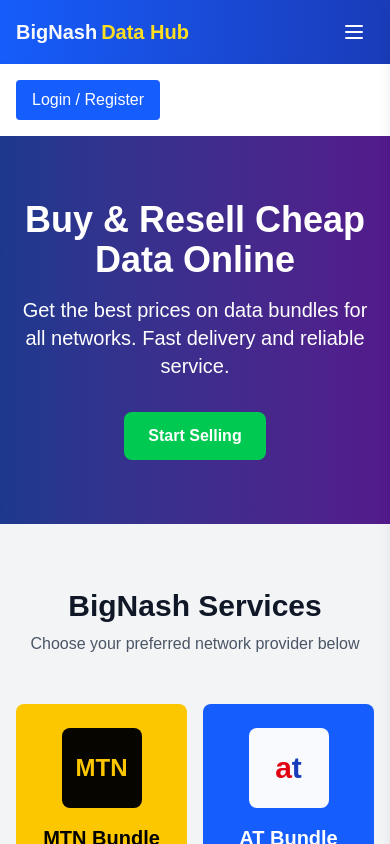
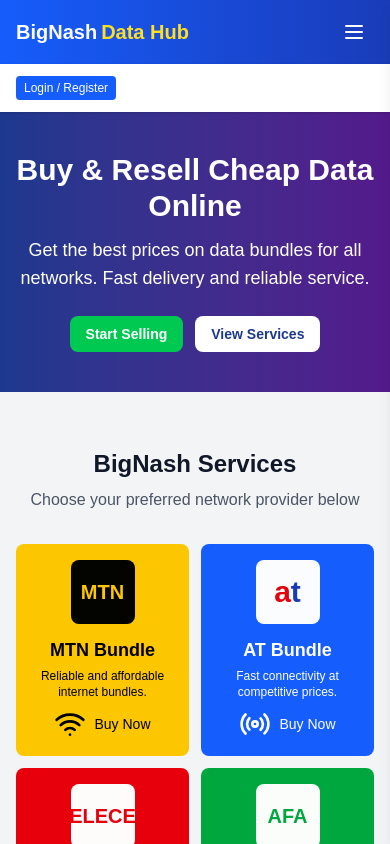
Before and after one commit to danaasamuel2023/Bignsah, a Next.js app in the folder client/dataselling/: page / in a window 390 px wide. Shown: the top 844 px of the page. Built offline with nearby package versions, Linux system fonts and the light colour scheme.

Commit message:
hhhhhhhhhhhh

```diff
--- a/client/dataselling/app/page.js
+++ b/client/dataselling/app/page.js
@@ -65,23 +65,23 @@
   return (
     <div
       onClick={handleClick}
-      className={`${details.containerBg} rounded-lg overflow-hidden cursor-pointer hover:shadow-xl transition-all duration-300 transform hover:scale-105 animate-fadeIn h-full`}
+      className={`${details.containerBg} rounded-lg overflow-hidden cursor-pointer hover:shadow-xl transition-all duration-300 transform hover:scale-105 animate-fadeIn h-full flex flex-col`}
     >
-      <div className="p-6 flex flex-col items-center">
-        <div className={`w-20 h-20 ${details.logoContainerBg} rounded-lg flex items-center justify-center mb-4 animate-pulse`}>
+      <div className="p-4 sm:p-6 flex flex-col items-center flex-grow">
+        <div className={`w-16 h-16 sm:w-20 sm:h-20 ${details.logoContainerBg} rounded-lg flex items-center justify-center mb-3 sm:mb-4 animate-pulse`}>
           {typeof details.logo === 'string' ? (
-            <div className={`text-2xl font-bold ${details.logoTextColor}`}>
+            <div className={`text-xl sm:text-2xl font-bold ${details.logoTextColor}`}>
               {details.logo}
             </div>
           ) : (
             details.logo
           )}
         </div>
-        <div className={`text-xl font-bold ${details.textColor} mb-2`}>{details.name}</div>
-        <p className={`text-center ${details.textColor} mb-3 text-sm`}>{details.description}</p>
-        <div className="flex items-center justify-center mt-2">
+        <div className={`text-lg sm:text-xl font-bold ${details.textColor} mb-1 sm:mb-2 text-center`}>{details.name}</div>
+        <p className={`text-center ${details.textColor} mb-2 sm:mb-3 text-xs sm:text-sm`}>{details.description}</p>
+        <div className="flex items-center justify-center mt-auto">
           {details.icon}
-          <span className={`ml-2 ${details.textColor} font-medium`}>Buy Now</span>
+          <span className={`ml-2 ${details.textColor} font-medium text-sm sm:text-base`}>Buy Now</span>
         </div>
       </div>
     </div>
@@ -96,6 +96,9 @@
   const router = useRouter();
 
   useEffect(() => {
+    // Enable smooth scrolling behavior
+    document.documentElement.style.scrollBehavior = 'smooth';
+
     // Check if user is logged in
     const token = localStorage.getItem("token");
     const userId = localStorage.getItem("userId");
@@ -110,6 +113,11 @@
       // Fetch wallet balance from your API
       fetchWalletBalance(userId, token);
     }
+
+    // Cleanup function to reset scroll behavior when component unmounts
+    return () => {
+      document.documentElement.style.scrollBehavior = '';
+    };
   }, []);
 
   const fetchWalletBalance = async (userId, token) => {
@@ -133,44 +141,50 @@
     router.push('/admin');
   };
 
+  const scrollToServices = (e) => {
+    e.preventDefault();
+    document.getElementById('services-section').scrollIntoView({ behavior: 'smooth' });
+  };
+
   return (
     <div className="min-h-screen bg-gray-100 dark:bg-gray-900 text-gray-900 dark:text-gray-100">
-      <header className="w-full bg-white dark:bg-gray-800 shadow-sm">
-        <div className="container mx-auto p-4 flex justify-between items-center">
-          {/* <h1 className="text-2xl font-bold text-blue-600 dark:text-blue-400">BigNash Data Hub</h1> */}
-          <nav className="flex items-center gap-4">
+      <header className="w-full bg-white dark:bg-gray-800 shadow-sm sticky top-0 z-10">
+        <div className="container mx-auto px-4 py-3 md:p-4 flex flex-wrap justify-between items-center">
+          <nav className="flex items-center gap-2 sm:gap-4 w-full sm:w-auto justify-between">
             {isLoggedIn && (
-              <div className="flex items-center mr-4">
-                <div className="bg-gray-100 dark:bg-gray-700 rounded-lg shadow-sm px-3 py-2">
-                  <span className="text-gray-600 dark:text-gray-300 text-sm">Balance:</span>
+              <div className="flex items-center mr-2 sm:mr-4">
+                <div className="bg-gray-100 dark:bg-gray-700 rounded-lg shadow-sm px-2 sm:px-3 py-1 sm:py-2 text-xs sm:text-sm">
+                  <span className="text-gray-600 dark:text-gray-300">Balance:</span>
                   <span className="text-blue-600 dark:text-blue-400 font-semibold ml-1">GHS {walletBalance.toFixed(2)}</span>
                 </div>
               </div>
             )}
+            <div className="flex gap-2 sm:gap-4">
               {isAdmin && (
                 <button
                   onClick={handleAdminPanel}
-                className="bg-purple-600 hover:bg-purple-700 dark:bg-purple-700 dark:hover:bg-purple-800 text-white px-4 py-2 rounded transition-colors flex items-center"
+                  className="bg-purple-600 hover:bg-purple-700 dark:bg-purple-700 dark:hover:bg-purple-800 text-white px-2 sm:px-4 py-1 sm:py-2 text-xs sm:text-sm rounded transition-colors flex items-center"
                 >
-                <ClipboardList size={18} className="mr-2" />
-                Manage Orders
+                  <ClipboardList size={16} className="mr-1 sm:mr-2" />
+                  <span className="hidden sm:inline">Manage</span> Orders
                 </button>
               )}
               {isLoggedIn ? (
                 <Link
                   href="/deposite"
-                className="bg-green-600 hover:bg-green-700 dark:bg-green-700 dark:hover:bg-green-800 text-white px-4 py-2 rounded transition-colors"
+                  className="bg-green-600 hover:bg-green-700 dark:bg-green-700 dark:hover:bg-green-800 text-white px-2 sm:px-4 py-1 sm:py-2 text-xs sm:text-sm rounded transition-colors"
                 >
                   Deposit
                 </Link>
               ) : (
                 <Link
                   href="/Auth"
-                className="bg-blue-600 hover:bg-blue-700 dark:bg-blue-700 dark:hover:bg-blue-800 text-white px-4 py-2 rounded transition-colors"
+                  className="bg-blue-600 hover:bg-blue-700 dark:bg-blue-700 dark:hover:bg-blue-800 text-white px-2 sm:px-4 py-1 sm:py-2 text-xs sm:text-sm rounded transition-colors"
                 >
                   Login / Register
                 </Link>
               )}
+            </div>
           </nav>
         </div>
       </header>
@@ -178,36 +192,37 @@
       {/* Hero Banner with Image Background */}
       <div className="relative bg-blue-900 text-white">
         <div className="absolute inset-0 bg-gradient-to-r from-blue-900 to-purple-900 opacity-90"></div>
-        <div className="relative container mx-auto px-4 py-16 flex flex-col items-center justify-center text-center">
-          <h1 className="text-4xl md:text-5xl font-bold mb-4 animate-fadeInDown">Buy & Resell Cheap Data Online</h1>
-          <p className="text-xl md:text-2xl mb-8 max-w-2xl animate-fadeInUp">
+        <div className="relative container mx-auto px-4 py-10 md:py-16 flex flex-col items-center justify-center text-center">
+          <h1 className="text-3xl sm:text-4xl md:text-5xl font-bold mb-3 sm:mb-4 animate-fadeInDown">Buy & Resell Cheap Data Online</h1>
+          <p className="text-lg sm:text-xl md:text-2xl mb-6 sm:mb-8 max-w-2xl animate-fadeInUp">
             Get the best prices on data bundles for all networks. Fast delivery and reliable service.
           </p>
-          <div className="flex flex-wrap justify-center gap-4 animate-fadeIn">
+          <div className="flex flex-wrap justify-center gap-3 sm:gap-4 animate-fadeIn">
             <Link
               href="/mtn"
-              className="bg-green-500 hover:bg-green-600 px-6 py-3 rounded-lg font-semibold transition-colors"
+              className="bg-green-500 hover:bg-green-600 px-4 sm:px-6 py-2 sm:py-3 rounded-lg font-semibold transition-colors text-sm sm:text-base"
             >
               Start Selling
             </Link>
-            {/* <Link
-              href="/plans"
-              className="bg-white text-blue-900 hover:bg-gray-100 px-6 py-3 rounded-lg font-semibold transition-colors"
+            <a
+              href="#services-section"
+              onClick={scrollToServices}
+              className="bg-white text-blue-900 hover:bg-gray-100 px-4 sm:px-6 py-2 sm:py-3 rounded-lg font-semibold transition-colors text-sm sm:text-base"
             >
-              View Plans
-            </Link> */}
+              View Services
+            </a>
           </div>
         </div>
       </div>
 
-      <div className="container mx-auto p-4 max-w-6xl">
-        <div className="text-center my-12">
-          <h1 className="text-3xl font-bold mb-2 text-gray-900 dark:text-gray-100">BigNash Services</h1>
+      <div id="services-section" className="container mx-auto px-4 py-6 sm:py-8 max-w-6xl scroll-mt-16">
+        <div className="text-center my-8 sm:my-12">
+          <h1 className="text-2xl sm:text-3xl font-bold mb-2 text-gray-900 dark:text-gray-100">BigNash Services</h1>
           <p className="text-gray-600 dark:text-gray-300">Choose your preferred network provider below</p>
         </div>
 
-        {/* Changed to 2 columns on small screens */}
-        <div className="grid grid-cols-2 md:grid-cols-2 lg:grid-cols-4 gap-4 md:gap-6">
+        {/* Responsive grid - 2 columns on mobile, 4 on larger screens */}
+        <div className="grid grid-cols-2 md:grid-cols-4 gap-3 sm:gap-4 md:gap-6">
           <NetworkProviderCard provider="mtn" />
           <NetworkProviderCard provider="at" />
           <NetworkProviderCard provider="telecel" />
@@ -215,13 +230,13 @@
         </div>
 
         {isLoggedIn && (
-          <section className="mt-12 animate-fadeIn">
-            <div className="bg-white dark:bg-gray-800 shadow-md rounded-lg p-6 text-center">
-              <h3 className="text-xl font-semibold text-green-600 dark:text-green-400">Add Funds to Your Account</h3>
-              <p className="text-gray-600 dark:text-gray-300 mt-2">Deposit money to your wallet for seamless transactions.</p>
+          <section className="mt-8 sm:mt-12 animate-fadeIn">
+            <div className="bg-white dark:bg-gray-800 shadow-md rounded-lg p-4 sm:p-6 text-center">
+              <h3 className="text-lg sm:text-xl font-semibold text-green-600 dark:text-green-400">Add Funds to Your Account</h3>
+              <p className="text-gray-600 dark:text-gray-300 mt-2 text-sm sm:text-base">Deposit money to your wallet for seamless transactions.</p>
               <Link
                 href="/deposite"
-                className="mt-4 inline-block bg-green-600 hover:bg-green-700 dark:bg-green-700 dark:hover:bg-green-800 text-white px-6 py-3 rounded-lg font-medium transition-colors"
+                className="mt-3 sm:mt-4 inline-block bg-green-600 hover:bg-green-700 dark:bg-green-700 dark:hover:bg-green-800 text-white px-4 sm:px-6 py-2 sm:py-3 rounded-lg font-medium transition-colors text-sm sm:text-base"
               >
                 Deposit Now
               </Link>
@@ -230,9 +245,73 @@
         )}
       </div>
 
+      {/* Footer */}
+      <footer className="mt-12 py-6 bg-gray-800 dark:bg-gray-950 text-white text-center text-sm">
+        <div className="container mx-auto px-4">
+          <p>© {new Date().getFullYear()} BigNash Data Hub. All rights reserved.</p>
+        </div>
+      </footer>
+
       {/* Add CSS for custom animations */}
       <style jsx global>{`
+        @keyframes fadeIn {
+          from { opacity: 0; }
+          to { opacity: 1; }
+        }
 
+        @keyframes fadeInDown {
+          from {
+            opacity: 0;
+            transform: translateY(-20px);
+          }
+          to {
+            opacity: 1;
+            transform: translateY(0);
+          }
+        }
+
+        @keyframes fadeInUp {
+          from {
+            opacity: 0;
+            transform: translateY(20px);
+          }
+          to {
+            opacity: 1;
+            transform: translateY(0);
+          }
+        }
+
+        .animate-fadeIn {
+          animation: fadeIn 0.8s ease-out;
+        }
+
+        .animate-fadeInDown {
+          animation: fadeInDown 0.8s ease-out;
+        }
+
+        .animate-fadeInUp {
+          animation: fadeInUp 0.8s ease-out;
+        }
+
+        .animate-pulse {
+          animation: pulse 2s infinite;
+        }
+
+        @keyframes pulse {
+          0% {
+            opacity: 1;
+          }
+          50% {
+            opacity: 0.7;
+          }
+          100% {
+            opacity: 1;
+          }
+        }
+
+        html {
+          scroll-behavior: smooth;
+        }
       `}</style>
     </div>
   );
```
Lines whose indentation alone changed are shown as unchanged.
